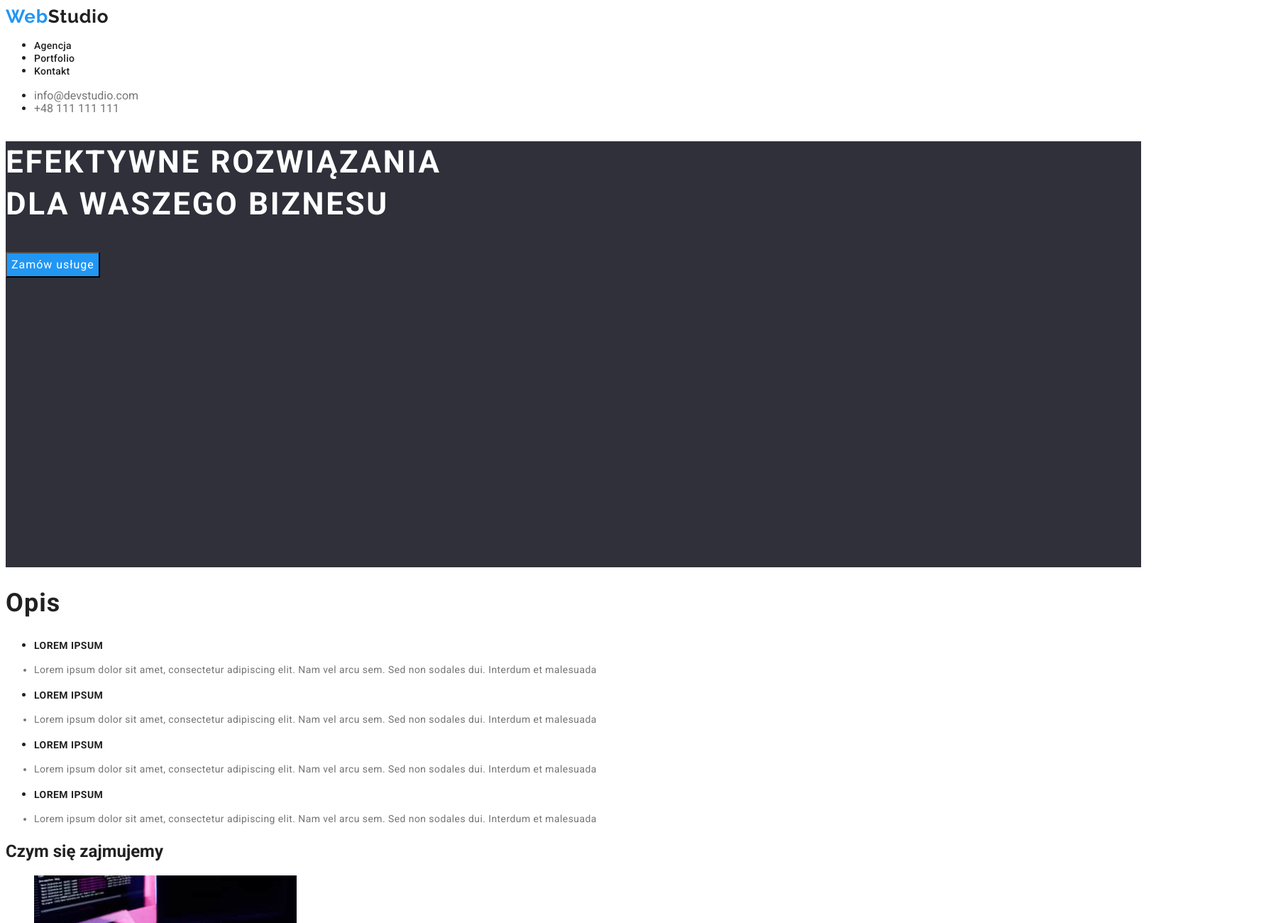
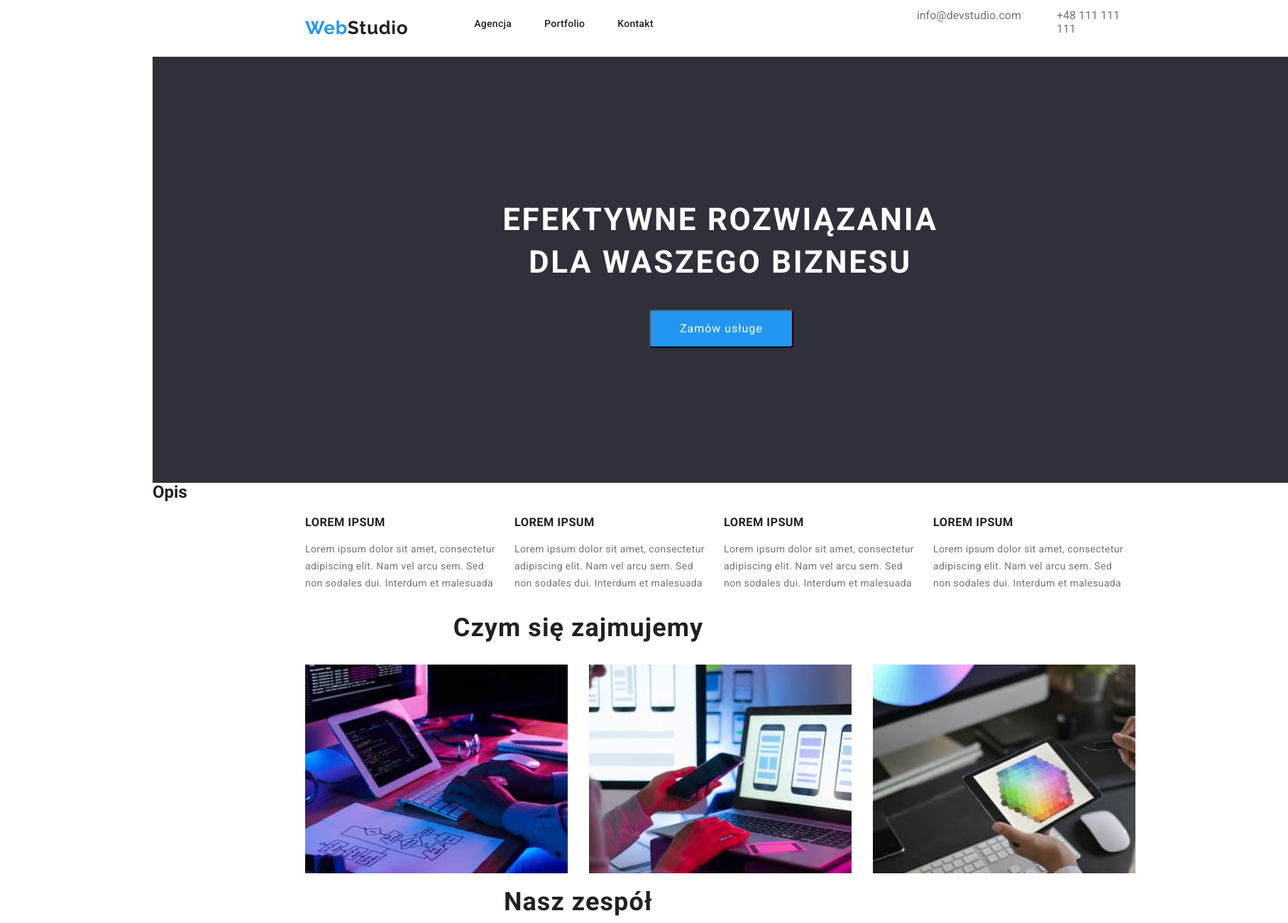
Before and after one commit to esperanza137/goit-markup-hw-03, a plain HTML site: page index.html in a window 1280 px wide. Shown: the top 1300 px of the page at 71% size, 1815 px wide, since content can reach past the window. Drawn offline with Linux system fonts and the light colour scheme.

Commit message:
hw3 changes

```diff
--- a/css/styles.css
+++ b/css/styles.css
@@ -11,8 +11,39 @@ body {
   color: var(--font-color);
   line-height: 1.14;
   }
+
+  *,
+  *::before,
+  *::after {
+    box-sizing: border-box;
+    margin-top: 0;
+    }
+
+ul {padding-inline-start: 0;}
+/* h1 {margin-top: 0;} */
+
+    .container{
+  display: block;
+  width: 100%;
+  max-width: 1200px;
+  /* padding: 0 15px;  */
+  margin: 0 auto;
+  margin-left: 215px;
+  }
+
+.header {
+  display: inline-flex;
+  width: 1600px;
+  height: 80px;
+  justify-content: space-between;
+  align-items:center;
+  border-bottom: 1px solid #ECECEC;
+}
+
 .logo-link {
   text-decoration: none;
+  margin-left: 215px;
+  margin-right: 93px;
 }
 
 .logo {
@@ -50,6 +81,13 @@ body {
   letter-spacing: 0.02em;
   color: var(--font-color);
   text-decoration: none;
+  list-style-type: none;
+  display: inline-flex;
+  }
+
+  .header-navigation.portfolio {
+  margin-left: 46px;
+  margin-right: 46px;
 }
 
 .header-navigation:hover {
@@ -62,7 +100,10 @@ body {
 .top-mail-tel {
   color: var(--secondary-font-color);
   text-decoration: none;
+  list-style-type: none;
+  display: inline-flex;
 }
+
 .top-mail-tel:hover {
   color: var(--selection-color);
 }
@@ -70,10 +111,12 @@ body {
   color: var(--selection-color);
 }
 
-.email-tel {
-  font-weight: 500;
-  font-size: 14px;
-  letter-spacing: 0.02em;
+.top-mail-tel.mail{
+  margin-left: 371px;
+  margin-right: 50px;
+}
+.top-mail-tel.tel{
+  margin-right: 227px;
 }
 
 .title {
@@ -91,6 +134,10 @@ body {
   letter-spacing: 0.06em;
   text-transform: uppercase;
   color: #ffffff;
+  text-align: center;
+  padding-left: 452px;
+  padding-right: 452px;
+  padding-top: 200px;
 }
 
 .order {
@@ -100,32 +147,69 @@ body {
   line-height: 1.875;
   letter-spacing: 0.06em;
   color: #ffffff;
+  display: flex;
+  align-items: center;
+  text-align: center;
+  padding: 10px 41px;
+  margin-left: 700px;
+  margin-bottom: 200px;
+  border-radius: 4px;
 }
 
+.container-description{
+  display: flex;
+  flex-wrap: wrap;
+  width: 1170px;
+  gap: 10px;
+  padding: 0;
+  margin-left: 215px;
+  list-style: none;
+}
+
+.secondary-title {
+  font-size: 36px;
+  line-height: 1.16;
+  letter-spacing: 0.03em;
+text-align: center;
+
+}
 .third-title {
-  font-style: normal;
+  flex-basis: calc((100% - 30px) / 4);
   font-size: 14px;
   letter-spacing: 0.03em;
   text-transform: uppercase;
   }
   .description {
+    text-transform:none;
+    width: 270px;
     font-size: 14px;
     line-height: 1.71;
     letter-spacing: 0.03em;
     color: var(--secondary-font-color);
   }
-.secondary-title {
-  font-size: 36px;
-  line-height: 1.16;
-  letter-spacing: 0.03em;
+  .container-images{
+    display: flex;
+    gap: 30px;
+    /* flex-basis: calc((100% - 30px) / 3); */
+    list-style: none;
+    margin-left: 215px;
+  }
+  .container-our-team{
+    display: flex;
+    margin-left: 215px;
+    gap: 30px;
+    list-style: none;
+
   }
 .our-team {
+
   font-style: normal;
   font-weight: 500;
   font-size: 16px;
   line-height: 1.19;
   letter-spacing: 0.03em;
   text-transform: none;
+  margin-left: 215px;
 }
 .position {
   font-size: 16px;
@@ -160,15 +244,28 @@ a.bottom-mail-tel {
 .bottom-mail-tel:hover {
   color: var(--selection-color);
 }
+ul.bottom-mail-tel{list-style-type: none;}
 
 /* Portfolio */
+
+.buttons{
+  list-style-type: none;
+  display: flex;
+  justify-content:center;}
+
+
 .button {
   font-weight: 500;
   font-size: 16px;
   line-height: 1.625;
   text-align: center;
   letter-spacing: 0.03em;
-}
+  border-style: none;
+  border-radius: 5px;
+  padding: 6px 22px;
+  margin-right: 8px;}
+
+
 .button:hover {
   background-color: var(--selection-color);
   color: #ffffff;
@@ -176,7 +273,14 @@ a.bottom-mail-tel {
 .button:focus {
   color: var(--selection-color);
 }
+ul.portfolio{
+  list-style-type: none;
+display: inline-flex;
+flex-wrap: wrap;}
 
+.portfolio-item{
+  border: 1px solid #EEEEEE;
+}
 .portfolio-title {
   font-size: 18px;
   line-height: 2;
--- a/index.html
+++ b/index.html
@@ -4,9 +4,8 @@
     <meta charset="UTF-8" />
     <meta http-equiv="X-UA-Compatible" content="IE=edge" />
     <meta name="viewport" content="width=device-width, initial-scale=1.0" />
+    <link href="./css/modern-normalize.css" rel="stylesheet" />
     <link href="./css/styles.css" rel="stylesheet" />
-    <link href="./css/modern-normalize.css" rel="normalizer"/>
-    <!-- $ npm install modern-normalize -->
     <link rel="preconnect" href="https://fonts.googleapis.com" />
     <link rel="preconnect" href="https://fonts.gstatic.com" crossorigin />
     <link
@@ -16,58 +15,61 @@
     <title>WebStudio</title>
   </head>
   <body>
+    <container class="container">
     <header>
-      <a class="logo-link" href="index.html"
+      <section class="header">
+        <a class="logo-link" href="index.html"
         ><span class="logo"><span class="logo-web">Web</span>Studio</span></a
       >
       <nav>
-        <ul>
+        <ul class="header-navigation">
           <li><a class="header-navigation" href="index.html">Agencja</a></li>
-          <li><a class="header-navigation" href="portfolio.html">Portfolio</a></li>
+          <li><a class="header-navigation portfolio" href="portfolio.html">Portfolio</a></li>
           <li><a class="header-navigation" href="#">Kontakt</a></li>
         </ul>
       </nav>
-      <ul>
-        <li><a class="top-mail-tel" href="mailto:info@devstudio.com">info@devstudio.com</a></li>
-        <li><a class="top-mail-tel" href="tel:+48111111111">+48 111 111 111</a></li>
+      <ul class="top-mail-tel">
+        <li><a class="top-mail-tel mail" href="mailto:info@devstudio.com">info@devstudio.com</a></li>
+        <li><a class="top-mail-tel tel" href="tel:+48111111111">+48 111 111 111</a></li>
       </ul>
+    </section>
     </header>
     <main>
       <section class="title">
         <h1 class="main-title">
-          EFEKTYWNE ROZWIĄZANIA <br />
+          EFEKTYWNE ROZWIĄZANIA
           DLA WASZEGO BIZNESU
         </h1>
         <button class="order" type="button">Zamów usługe</button>
       </section>
       <section>
-        <h2 class="secondary-title">Opis</h2>
-        <ul>
-          <li><h3 class="third-title">LOREM IPSUM</h3></li>
-          <li class="description">
+        <h2>Opis</h2>
+        <ul class="container-description">
+          <li class="third-title"><h3>LOREM IPSUM</h3>
+          <p class="description">
             Lorem ipsum dolor sit amet, consectetur adipiscing elit. Nam vel arcu sem. Sed non
             sodales dui. Interdum et malesuada
-          </li>
-          <li><h3 class="third-title">LOREM IPSUM</h3></li>
-          <li class="description">
+          </p></li>
+          <li class="third-title"><h3>LOREM IPSUM</h3>
+          <p class="description">
             Lorem ipsum dolor sit amet, consectetur adipiscing elit. Nam vel arcu sem. Sed non
             sodales dui. Interdum et malesuada
-          </li>
-          <li><h3 class="third-title">LOREM IPSUM</h3></li>
-          <li class="description">
+          </p></li>
+          <li class="third-title"><h3>LOREM IPSUM</h3>
+          <p class="description">
             Lorem ipsum dolor sit amet, consectetur adipiscing elit. Nam vel arcu sem. Sed non
             sodales dui. Interdum et malesuada
-          </li>
-          <li><h3 class="third-title">LOREM IPSUM</h3></li>
-          <li class="description">
+          </p></li>
+          <li class="third-title"><h3>LOREM IPSUM</h3>
+          <p class="description">
             Lorem ipsum dolor sit amet, consectetur adipiscing elit. Nam vel arcu sem. Sed non
             sodales dui. Interdum et malesuada
-          </li>
+          </p></li>
         </ul>
       </section>
       <section>
-        <h2>Czym się zajmujemy</h2>
-        <ul>
+        <h2 class="secondary-title">Czym się zajmujemy</h2>
+        <ul class="container-images">
           <li>
             <img
               src="images/img_1.jpg"
@@ -90,8 +92,8 @@
         </ul>
       </section>
       <section>
-        <h2>Nasz zespół</h2>
-        <ul>
+        <h2 class="secondary-title">Nasz zespół</h2>
+        <ul class="container-our-team">
           <li>
             <img src="images/img_4.jpg" alt="John Doe" width="270" height="260" />
             <h3 class="our-team">John Doe</h3>
@@ -123,11 +125,12 @@
       </a>
       <address>
         m. Warszawa, Aleje Jerozolimskie 21
-        <ul>
+        <ul class="bottom-mail-tel">
           <li><a class="bottom-mail-tel" href="mailto:info@example.com">info@example.com</a></li>
           <li><a class="bottom-mail-tel" href="tel:+48111111111">+48 111 111 111</a></li>
         </ul>
       </address>
     </footer>
+    </container>
   </body>
 </html>
```
Also changed, not shown: portfolio.html (+33 -22 lines). Lines whose indentation alone changed are shown as unchanged.
